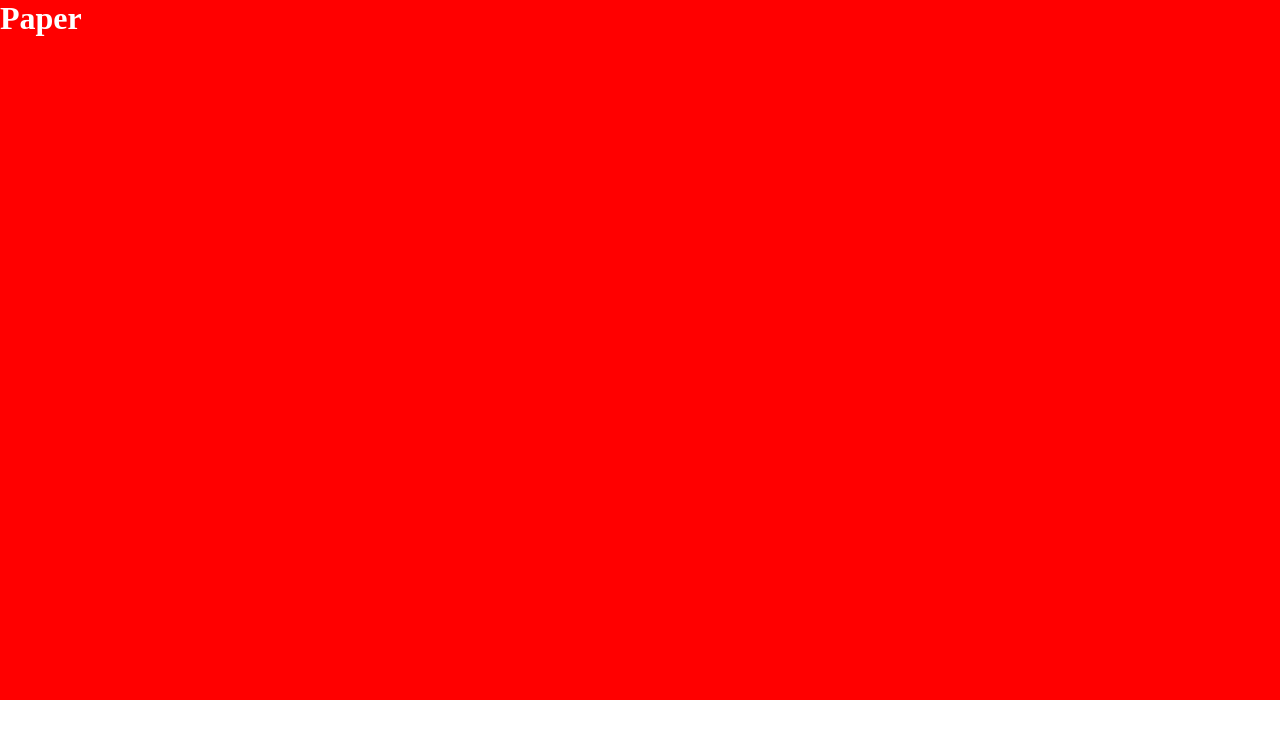
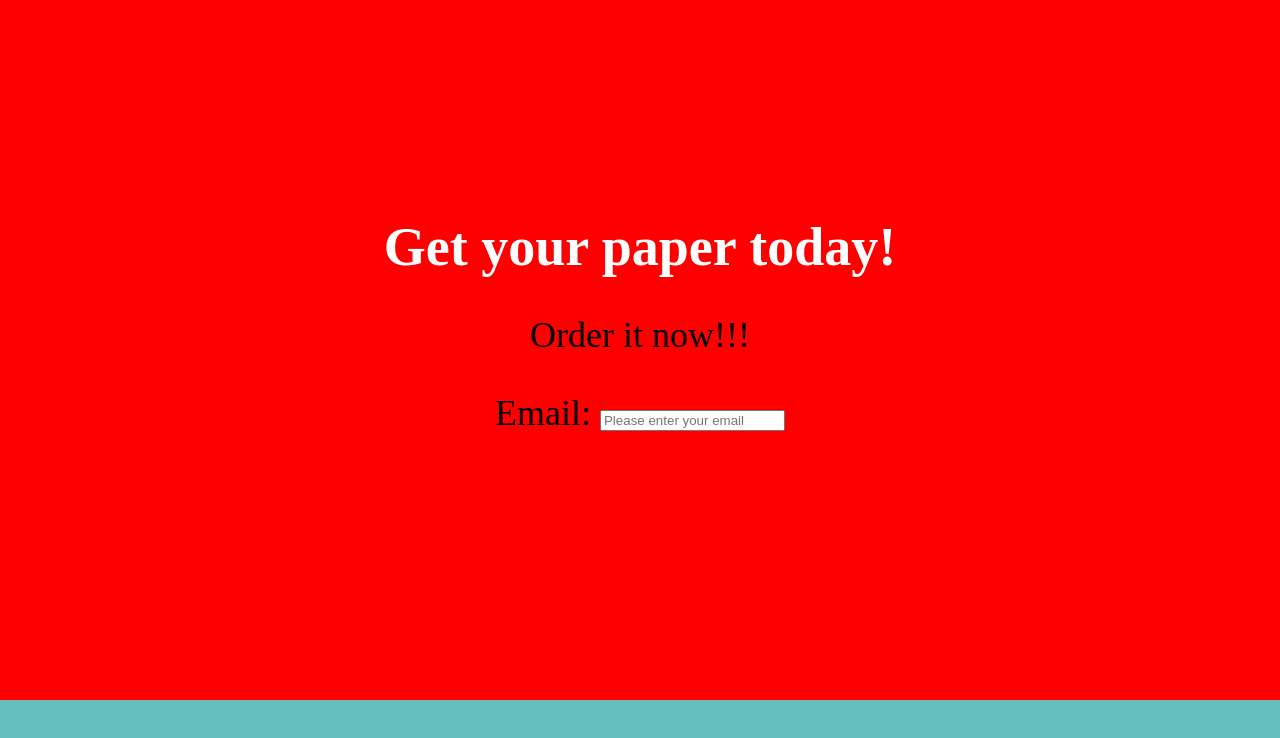
Before and after one commit to jpujols0511/MunderProject, a plain HTML site: page index.html in a window 1280 px wide. Drawn offline with Linux system fonts and the light colour scheme.

Commit message:
working with format

```diff
--- a/index.html
+++ b/index.html
@@ -7,10 +7,17 @@
   </head>
   <body>
     <header class='container-1'>
+      <article class="content">
 
-      <h1>Paper</h1>
+      <h1>Get your paper today!</h1>
+      <p>Order it now!!!</p>
+      <form class="" action="index.html" method="post">
+        <label for="">Email:</label>
+        <input type="email" name="" value="" placeholder="Please enter your email">
+      </form>
+    </article>
     </header>
-<section >
+<section class='container-2'>
 
 
 </section>
--- a/main.css
+++ b/main.css
@@ -13,3 +13,15 @@ h1{
 body{
   margin: 0;
 }
+
+.container-2{
+  background: #66BFBF;
+  height: 700px;
+}
+
+.content{
+  font-size: 36px;
+  position: relative;
+  text-align: center;
+  top: 216px;
+}
```
